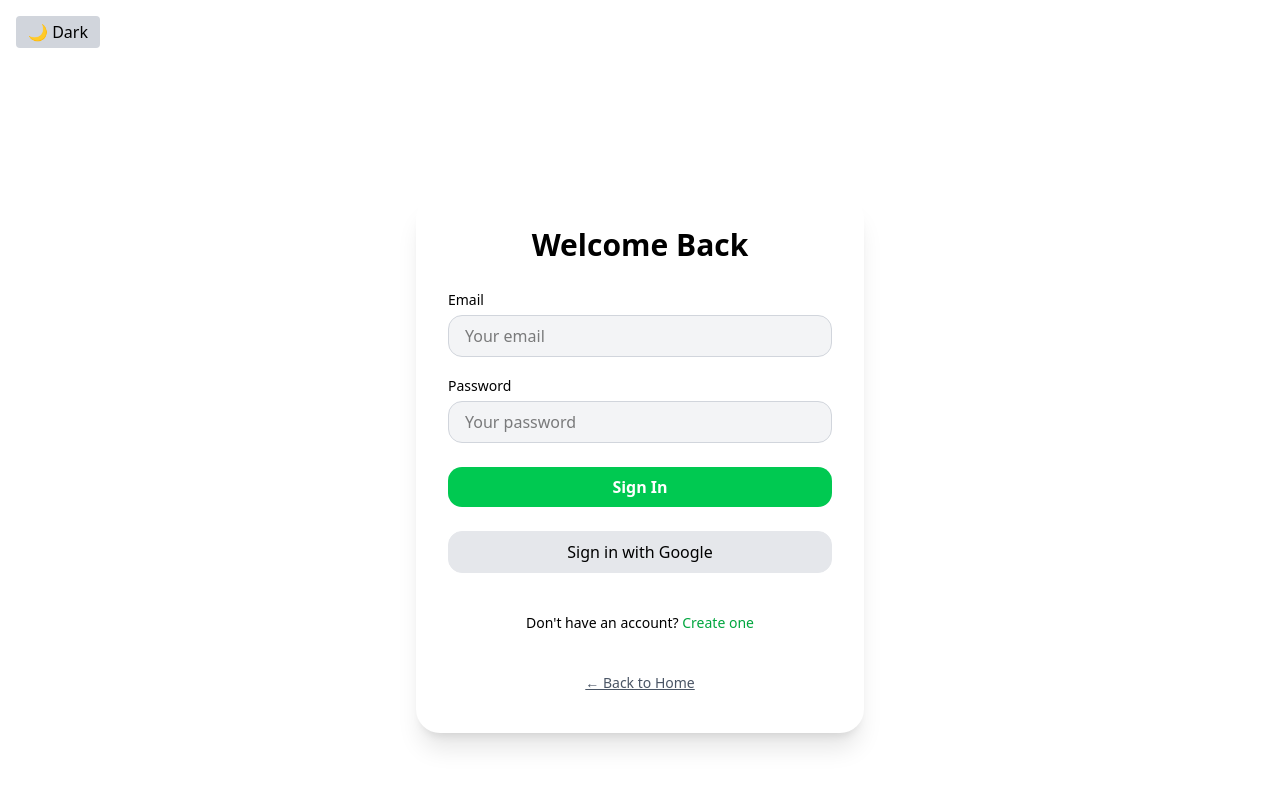
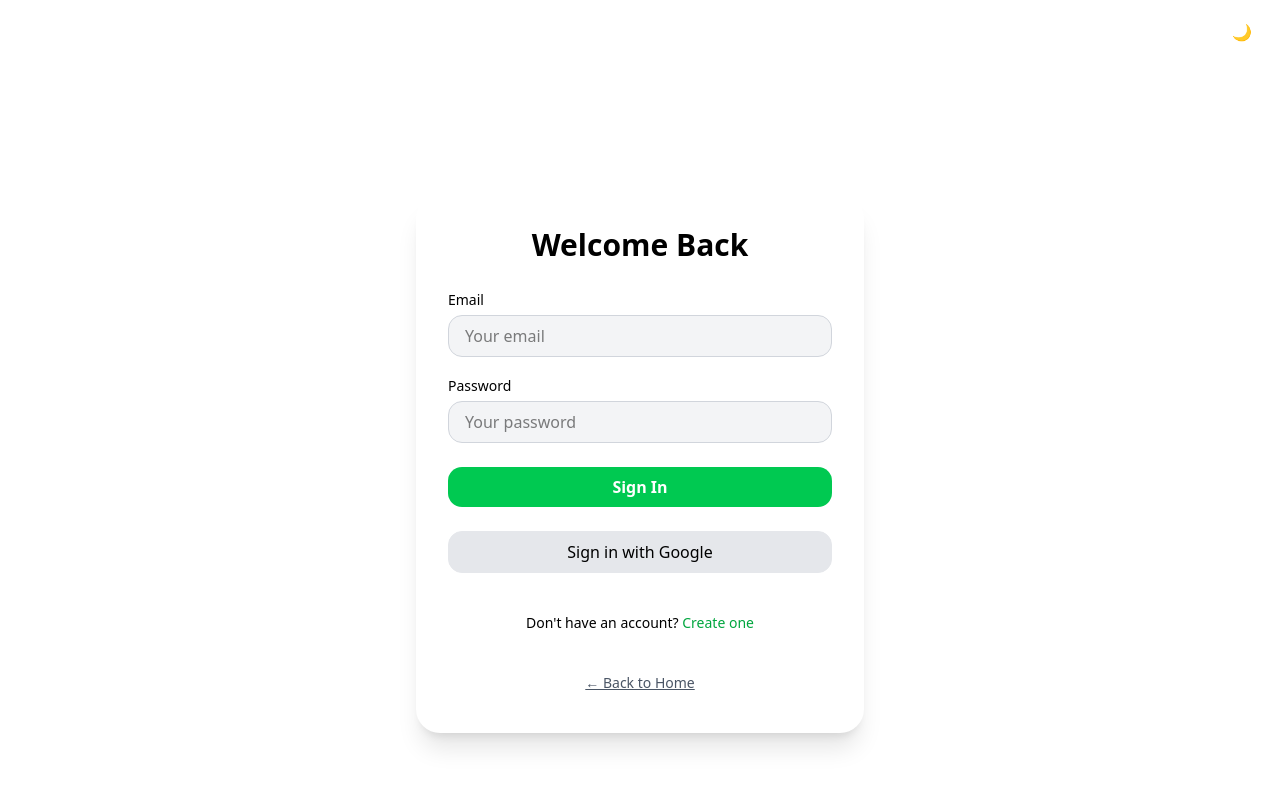
Before and after one commit to jbz26/Fullstack-AI-Dev-project-1, a Next.js app: page /login in a window 1280 px wide. Shown: the top 786 px of the page. Built offline with nearby package versions, Linux system fonts and the light colour scheme.

Commit message:
complete UI

```diff
--- a/src/app/layout.tsx
+++ b/src/app/layout.tsx
@@ -29,12 +29,12 @@ function Navbar() {
   const currentTheme = theme === 'system' ? systemTheme : theme;
 
   return (
-    <nav className="bg-white dark:bg-[#0f0f0f]  text-black dark:text-white p-4 flex justify-between items-center">
+    <nav className="bg-white dark:bg-[#0f0f0f]  text-black dark:text-white p-4 flex justify-end items-center">
       <button
         onClick={() => setTheme(currentTheme === 'dark' ? 'light' : 'dark')}
-        className="bg-gray-300 dark:bg-gray-700 text-black dark:text-white px-3 py-1 rounded"
+        className="bg-white dark:bg-[#0f0f0f] text-black dark:text-white px-3 py-1 rounded"
       >
-        {currentTheme === 'dark' ? '☀️ Light' : '🌙 Dark'}
+        {currentTheme === 'dark' ? '☀️' : '🌙'}
       </button>
     </nav>
   );
--- a/src/app/login/page.tsx
+++ b/src/app/login/page.tsx
@@ -19,7 +19,7 @@ export default function LoginPage() {
     setForm({ ...form, [e.target.name]: e.target.value })
 
   const handleLogin = async (e: React.FormEvent) => {
-    // e.preventDefault()
+    e.preventDefault()
     // await signIn('credentials', {
     //   email: form.email,
     //   password: form.password,
```
